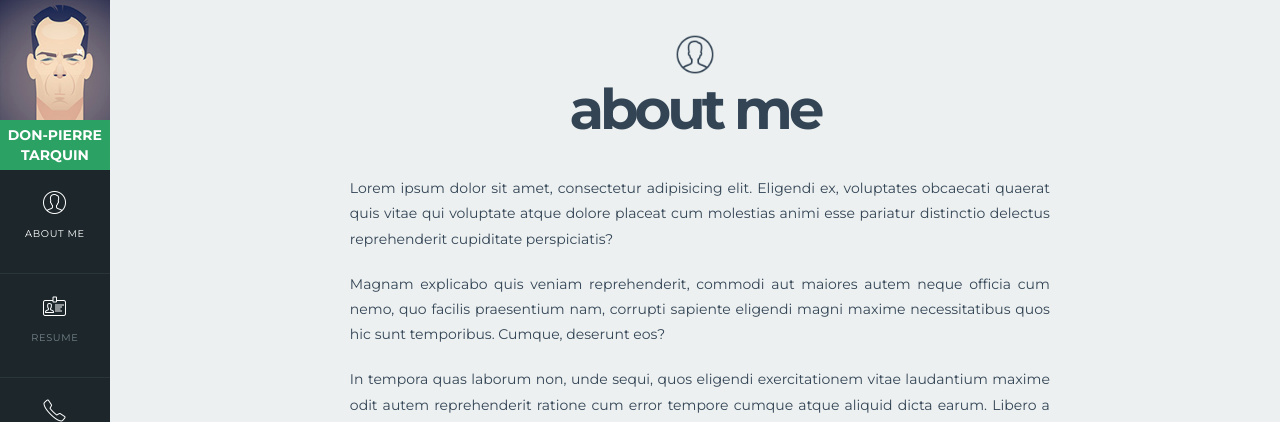
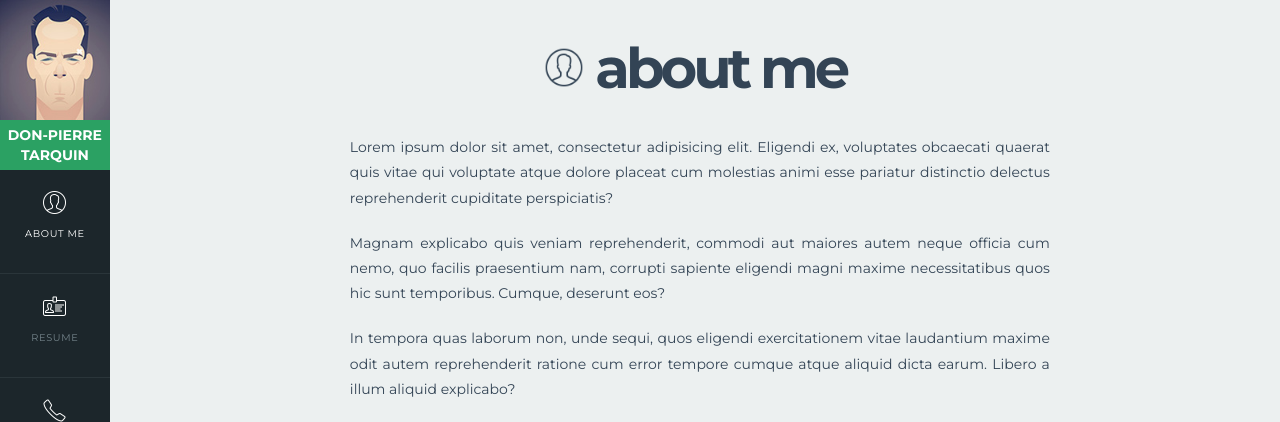
Before and after one commit to DonTarken/testCV, a PHP site: page / in a window 1280 px wide. Shown: the top 422 px of the page. Run offline with PHP 8.4, Linux system fonts and the light colour scheme.

Commit message:
remove display

```diff
--- a/assets/css/media_desktop.css
+++ b/assets/css/media_desktop.css
@@ -158,7 +158,7 @@ section {
     letter-spacing: -4px;
     display: -webkit-box;
     display: -ms-flexbox;
-    display: flex;
+    /* display: flex; */
     -webkit-box-orient: vertical;
     -webkit-box-direction: normal;
     -ms-flex-direction: column;
```
